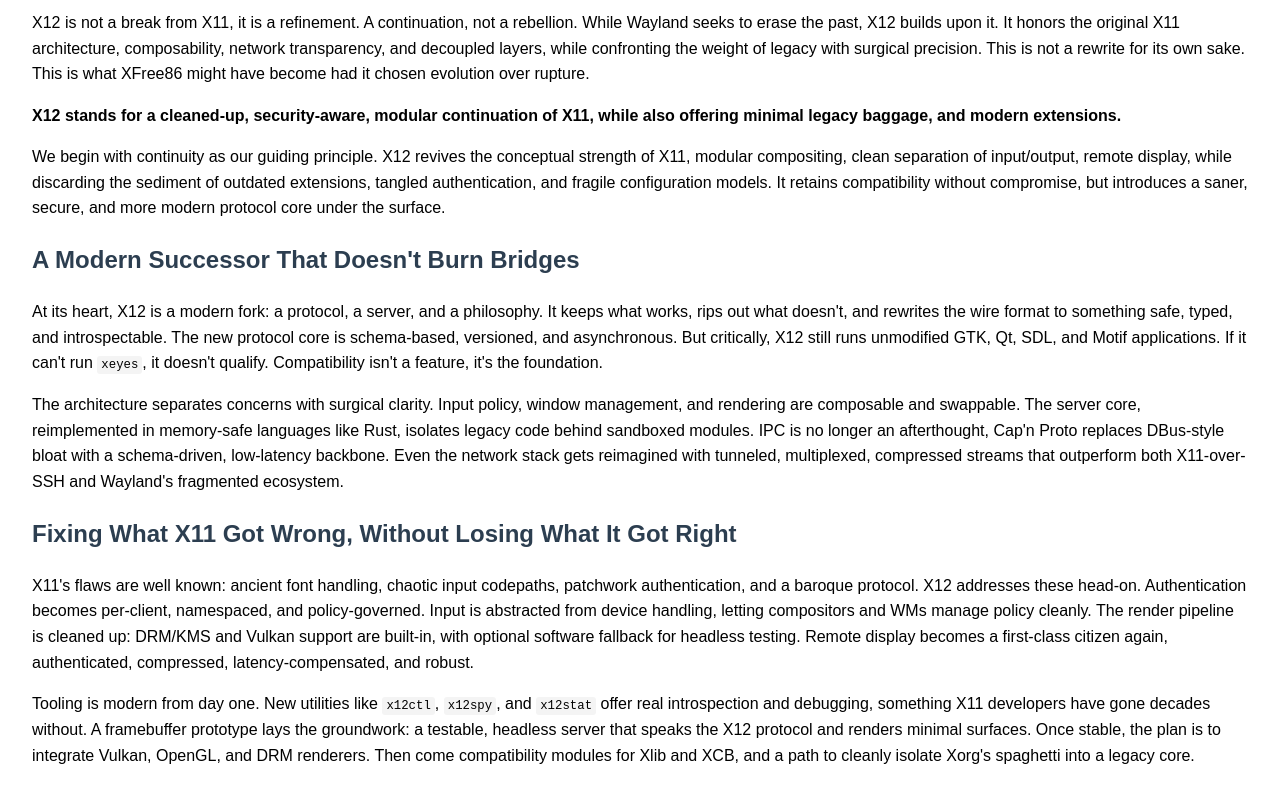
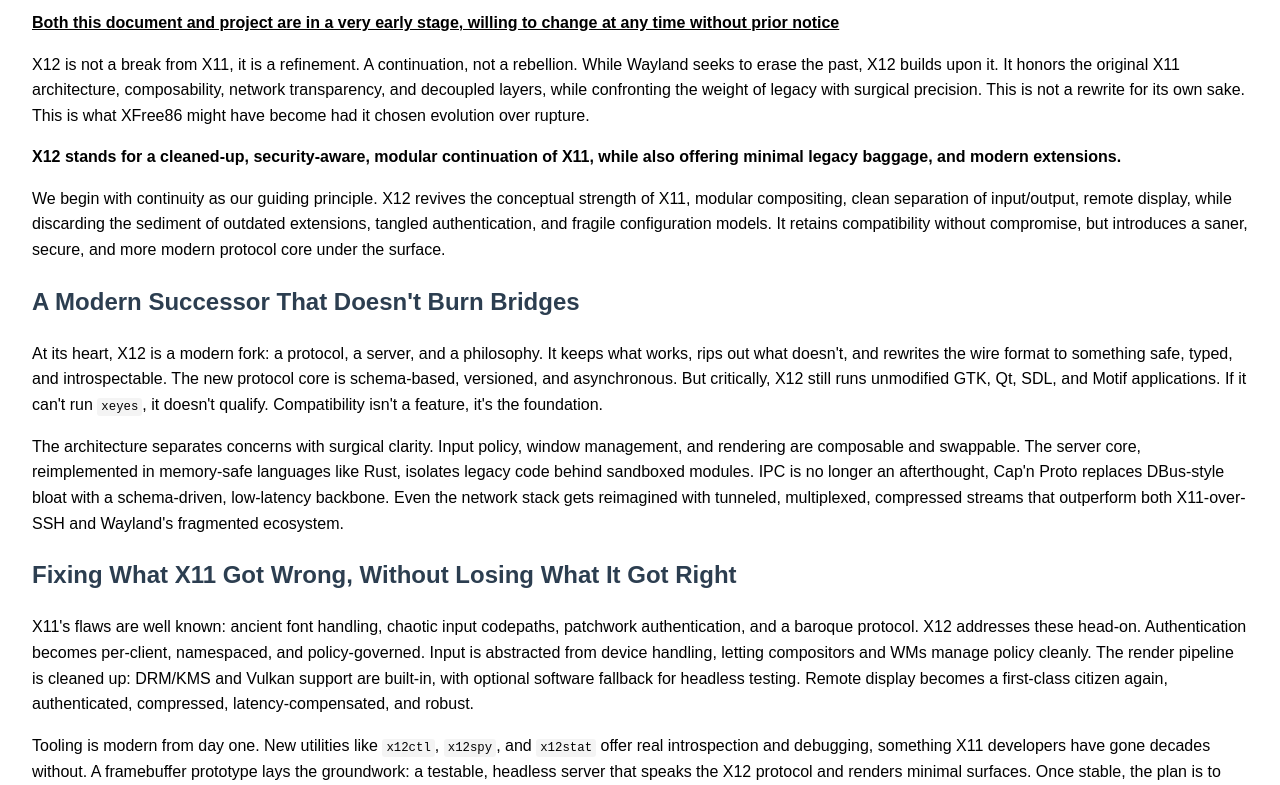
Before and after one commit to allanfherrera/x12-spec, a plain HTML site: page index.html in a window 1280 px wide. Shown: the part 153-938 px from the top of the page. Drawn offline with Linux system fonts and the light colour scheme.

Commit message:
Update index.html
Added disclaimer

```diff
--- a/index.html
+++ b/index.html
@@ -12,6 +12,7 @@
 </head>
 <body><h1>X12 - Modern, Fully Compatible X11 Replacement</h1>
   <h2>Evolve, Don't Abandon</h2>
+  <p><b><u>Both this document and project are in a very early stage, willing to change at any time without prior notice</b></u></p>
   <p>X12 is not a break from X11, it is a refinement. A continuation, not a rebellion. While Wayland seeks to erase the past, X12 builds upon it. It honors the original X11 architecture, composability, network transparency, and decoupled layers, while confronting the weight of legacy with surgical precision. This is not a rewrite for its own sake. This is what XFree86 might have become had it chosen evolution over rupture.</p>
   <p><strong>X12 stands for a cleaned-up, security-aware, modular continuation of X11, while also offering minimal legacy baggage, and modern extensions.</strong></p>
   <p>We begin with continuity as our guiding principle. X12 revives the conceptual strength of X11, modular compositing, clean separation of input/output, remote display, while discarding the sediment of outdated extensions, tangled authentication, and fragile configuration models. It retains compatibility without compromise, but introduces a saner, secure, and more modern protocol core under the surface.</p>
```
